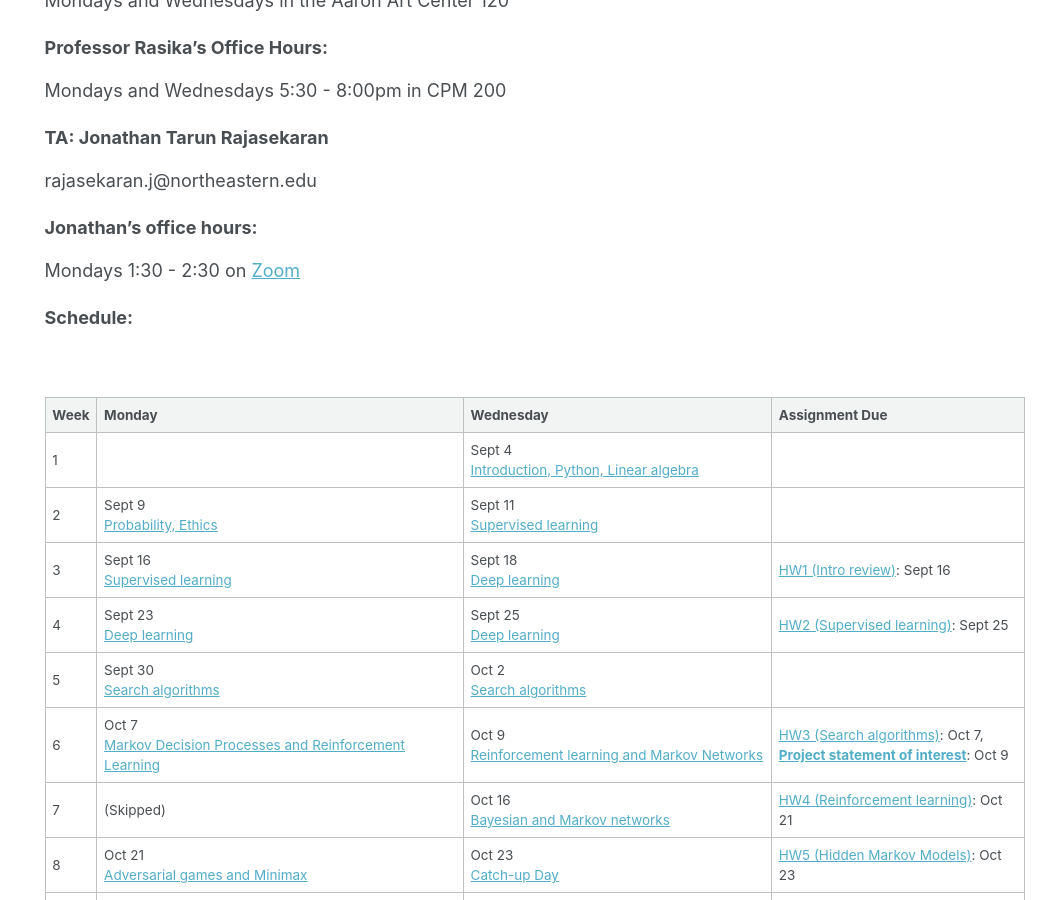
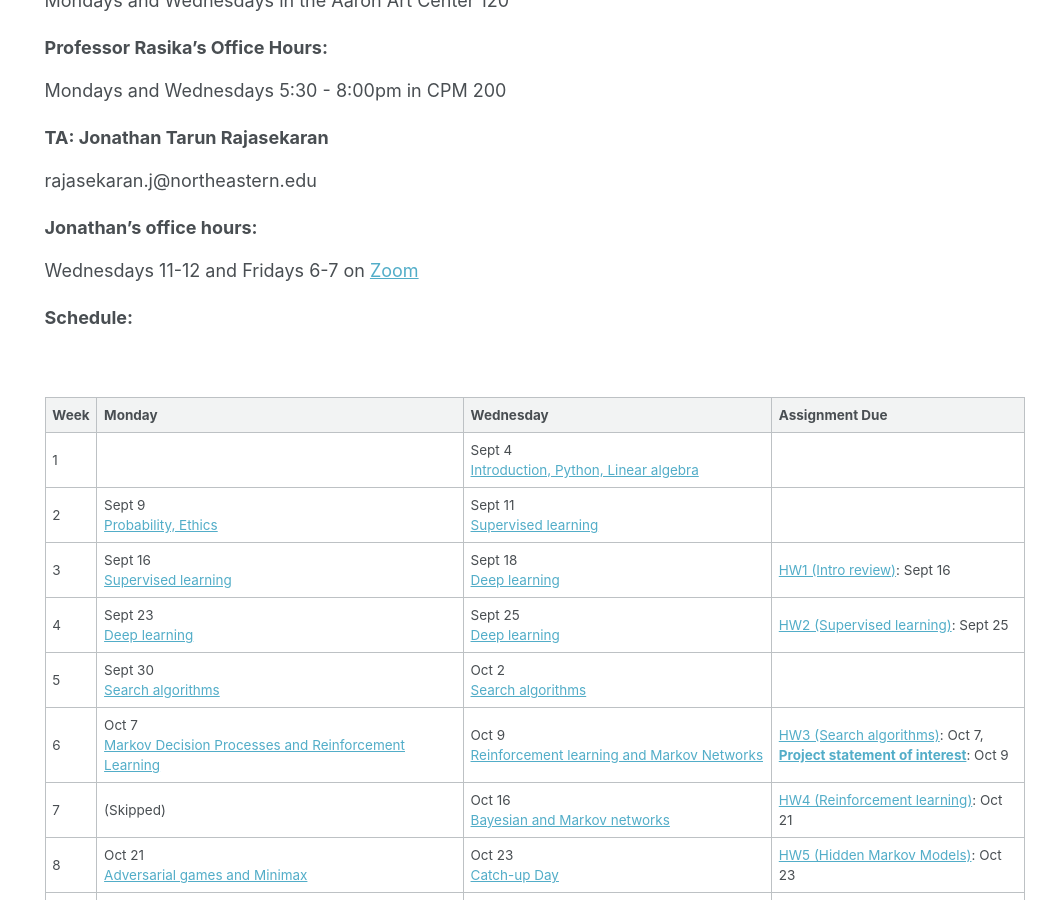
Before and after one commit to rasikabh/rasikabh.github.io, a Jekyll site: the page built from _pages/ai2024f.md, in a window 1280 px wide and 900 px high, scrolled down 393 px. Shown: the whole window, without its empty margins (237-1280 px from the left). Built offline with Jekyll 4.4.1, drawn with Linux system fonts in a browser that asks for light colours.

Commit message:
update Jonathan's office hours

```diff
--- a/_pages/ai2024f.md
+++ b/_pages/ai2024f.md
@@ -34,7 +34,7 @@ rajasekaran.j@northeastern.edu
 
 ### Jonathan's office hours:
 
-Mondays 1:30 - 2:30 on [Zoom](https://northeastern.zoom.us/j/8479170362?pwd=fQ5YTTFY2plNWwm99shHmYIzlCCqdz.1)
+Wednesdays 11-12 and Fridays 6-7 on [Zoom](https://northeastern.zoom.us/j/8479170362?pwd=fQ5YTTFY2plNWwm99shHmYIzlCCqdz.1)
 
 ### Schedule:
 
```
